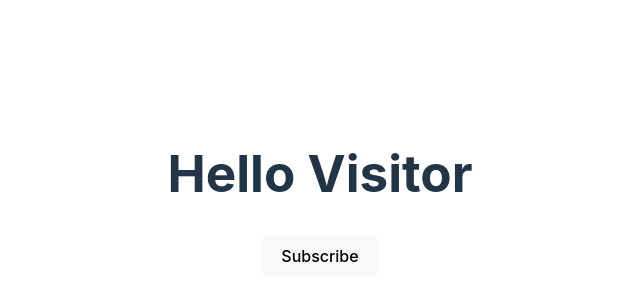
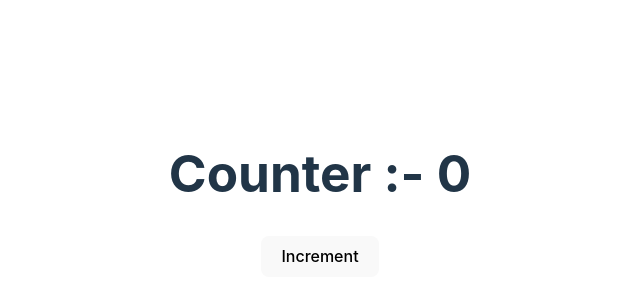
Before and after one commit to MohammedRizwan4/justDemoCodeEvolution, a React (Vite) app: page / in a window 1280 px wide. Shown: the part 206-506 px from the top of the page, without its empty margins (320-960 px from the left). Built offline with nearby package versions, Linux system fonts and the light colour scheme.

Commit message:
feat: Update App component to use Counter instead of Message
The App component is modified to import and use the Counter component instead of the Message component. This change improves the functionality of the app by displaying a counter instead of a message.

```diff
--- a/src/App.jsx
+++ b/src/App.jsx
@@ -1,12 +1,12 @@
 import { useState } from 'react'
 import './App.css'
-import Message from './components/Message.jsx'
+import Counter from './components/Counter.jsx'
 
 function App() {
 
   return (
     <>
-      <Message />
+      <Counter />
     </>
   )
 }
--- /dev/null
+++ b/src/components/Counter.jsx
@@ -0,0 +1,57 @@
+import React, { Component } from 'react'
+
+export default class Counter extends Component {
+    constructor(props) {
+        super(props)
+
+        this.state = {
+            count: 0
+        }
+    }
+
+    increment() {
+
+        // this is an asynchoronous code, so it will run after console.log
+        // this.setState({
+        //     count: this.state.count + 1
+        // }, () => {
+        //     console.log('Callback :- ' + this.state.count);
+        // })
+
+
+
+        //  code for calling it 5 times in single click, so take prev value and update
+        // here () is for object literal return, so it wont confuse between function {} and object {}
+        this.setState((prev) => ({ count: prev.count + 1 }), () => { console.log('Callback - ' + this.state.count) })
+
+
+        // dont do update like this, it wont re render component
+        // this.state.count = this.state.count + 1;
+
+
+
+        // this console log is scynronous code, thats why it print old value after re rendering also
+        console.log(this.state.count);
+        // to render console log with new value, pass callback to setState method
+    }
+
+    incrementFive() {
+        // here when we call five time so, we pass object in setState so it will optimize it
+        // thats why it runs only one time
+        // if want then take prev value and then update, so it will work fine
+        this.increment()
+        this.increment()
+        this.increment()
+        this.increment()
+        this.increment()
+    }
+
+    render() {
+        return (
+            <div>
+                <h1>Counter :- {this.state.count}</h1>
+                <button onClick={() => this.incrementFive()}>Increment</button>
+            </div>
+        )
+    }
+}
```
